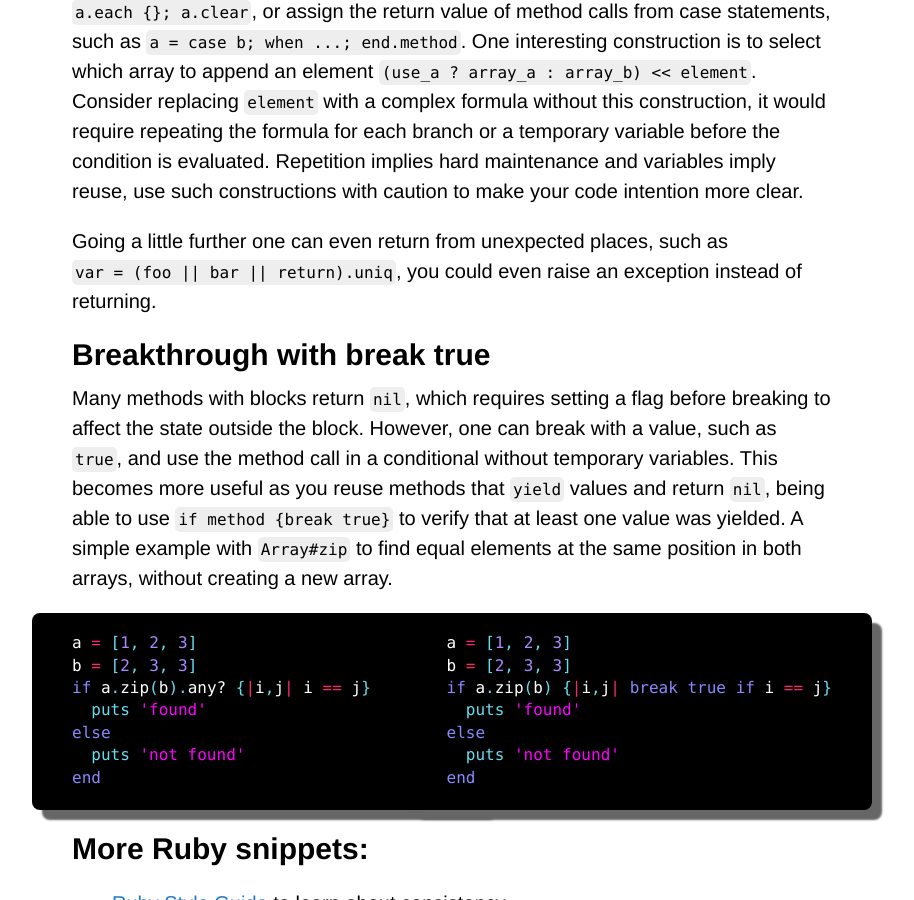
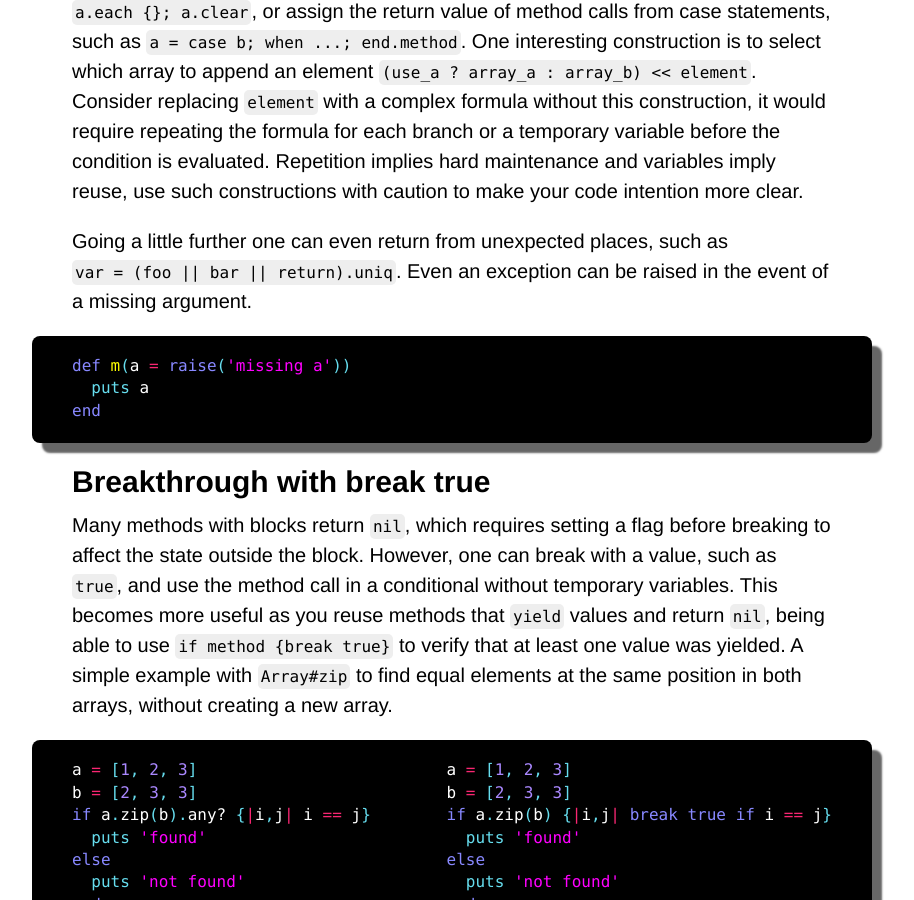
Before and after one commit to Maumagnaguagno/maumagnaguagno.github.io, a Jekyll site: the page built from ruby.md, in a window 1280 px wide and 900 px high, scrolled down 8221 px. Shown: the whole window, without its empty margins (188-1102 px from the left). Built offline with Jekyll 4.4.1, drawn with Linux system fonts in a browser that asks for light colours; our own code applies the rules of GitHub Pages for plain Markdown files.

Commit message:
Add missing argument exception to Ruby Everything returns a value

````diff
--- a/ruby.md
+++ b/ruby.md
@@ -362,7 +362,14 @@ One interesting construction is to select which array to append an element ``(us
 Consider replacing ``element`` with a complex formula without this construction, it would require repeating the formula for each branch or a temporary variable before the condition is evaluated.
 Repetition implies hard maintenance and variables imply reuse, use such constructions with caution to make your code intention more clear.
 
-Going a little further one can even return from unexpected places, such as ``var = (foo || bar || return).uniq``, you could even raise an exception instead of returning.
+Going a little further one can even return from unexpected places, such as ``var = (foo || bar || return).uniq``.
+Even an exception can be raised in the event of a missing argument.
+
+```ruby
+def m(a = raise('missing a'))
+  puts a
+end
+```
 
 ## Breakthrough with break true
 Many methods with blocks return ``nil``, which requires setting a flag before breaking to affect the state outside the block.
````
